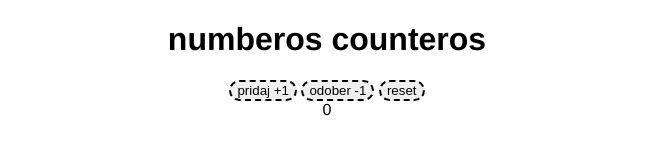
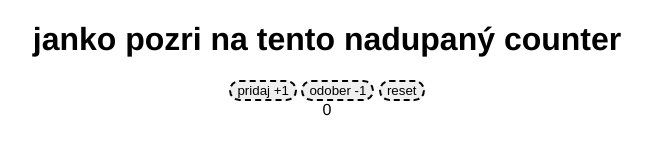
Before and after one commit to denari017/number-clicker, a plain HTML site: page index.html in a window 1280 px wide. Shown: the whole page, without its empty margins (313-965 px from the left). Drawn offline with Linux system fonts and the light colour scheme.

Commit message:
Update index.html

```diff
--- a/index.html
+++ b/index.html
@@ -9,7 +9,7 @@
 </head>
 <body>
     <div id="container">
-        <h1 id="text">numberos counteros</h1>
+        <h1 id="text">janko pozri na tento nadupaný counter</h1>
 
         <div id="buttoni">
             <button id="buttonPlus">pridaj +1</button>
```
